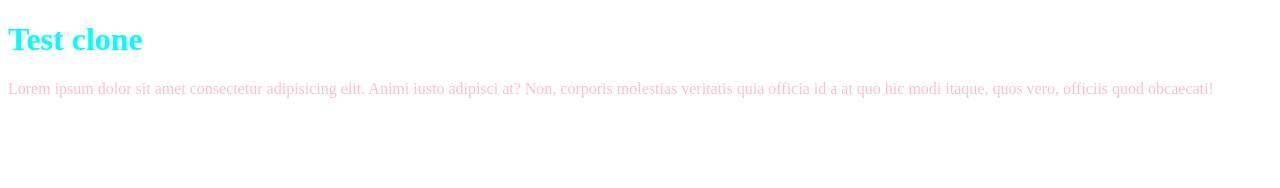
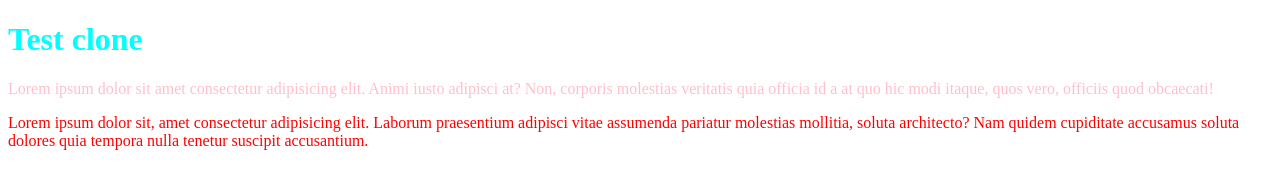
Before and after one commit to DarevskyD/TestClone, a plain HTML site: page index.html in a window 1280 px wide. Drawn offline with Linux system fonts and the light colour scheme.

Commit message:
change style ahd add p red lorem

```diff
--- a/index.html
+++ b/index.html
@@ -13,5 +13,11 @@
       adipisci at? Non, corporis molestias veritatis quia officia id a at quo
       hic modi itaque, quos vero, officiis quod obcaecati!
     </p>
+    <p class="red">
+      Lorem ipsum dolor sit, amet consectetur adipisicing elit. Laborum
+      praesentium adipisci vitae assumenda pariatur molestias mollitia, soluta
+      architecto? Nam quidem cupiditate accusamus soluta dolores quia tempora
+      nulla tenetur suscipit accusantium.
+    </p>
   </body>
 </html>
--- a/style.css
+++ b/style.css
@@ -5,3 +5,7 @@ h1 {
 p {
     color: pink;
 }
+
+.red {
+    color: red;
+}
```
